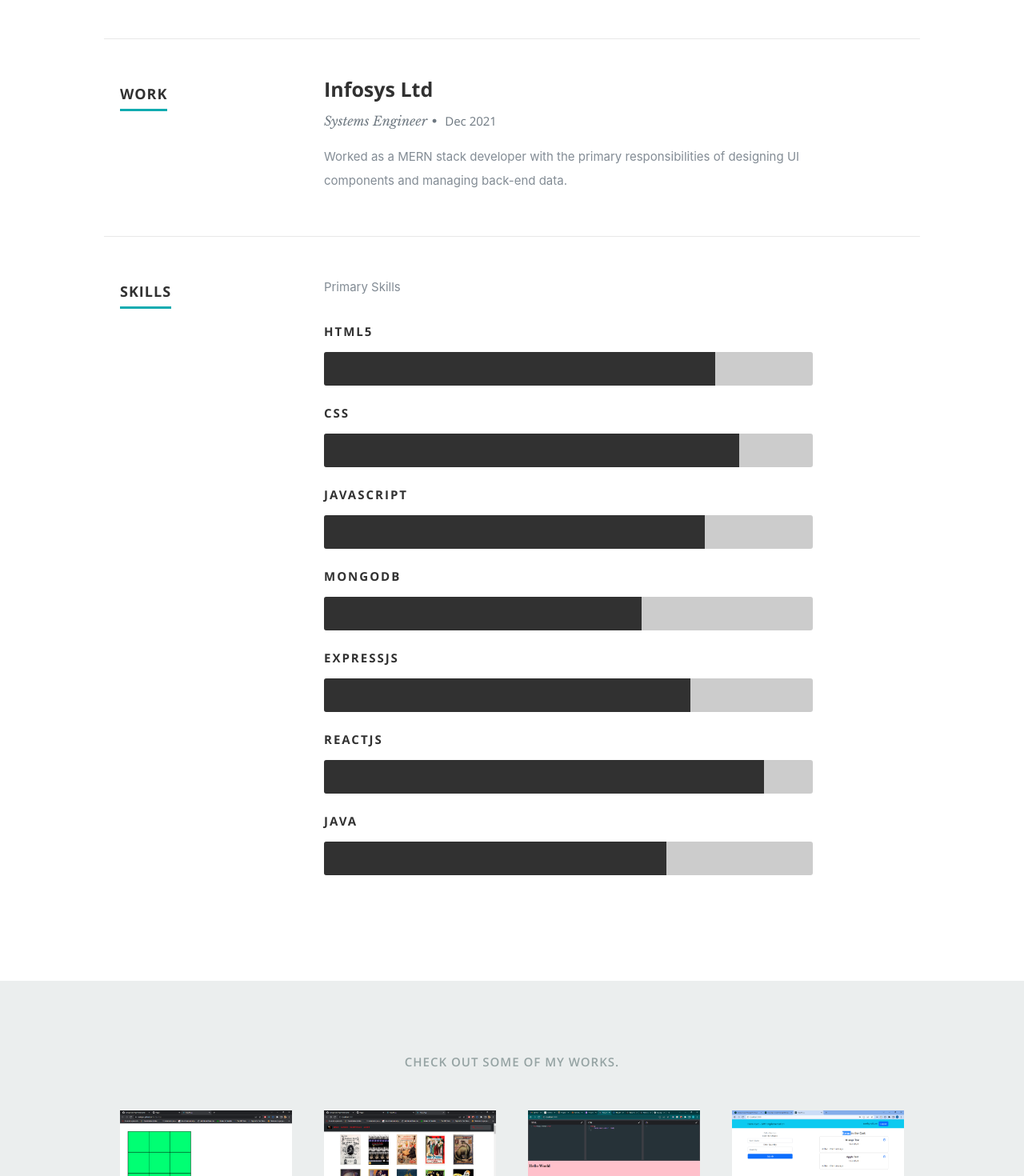
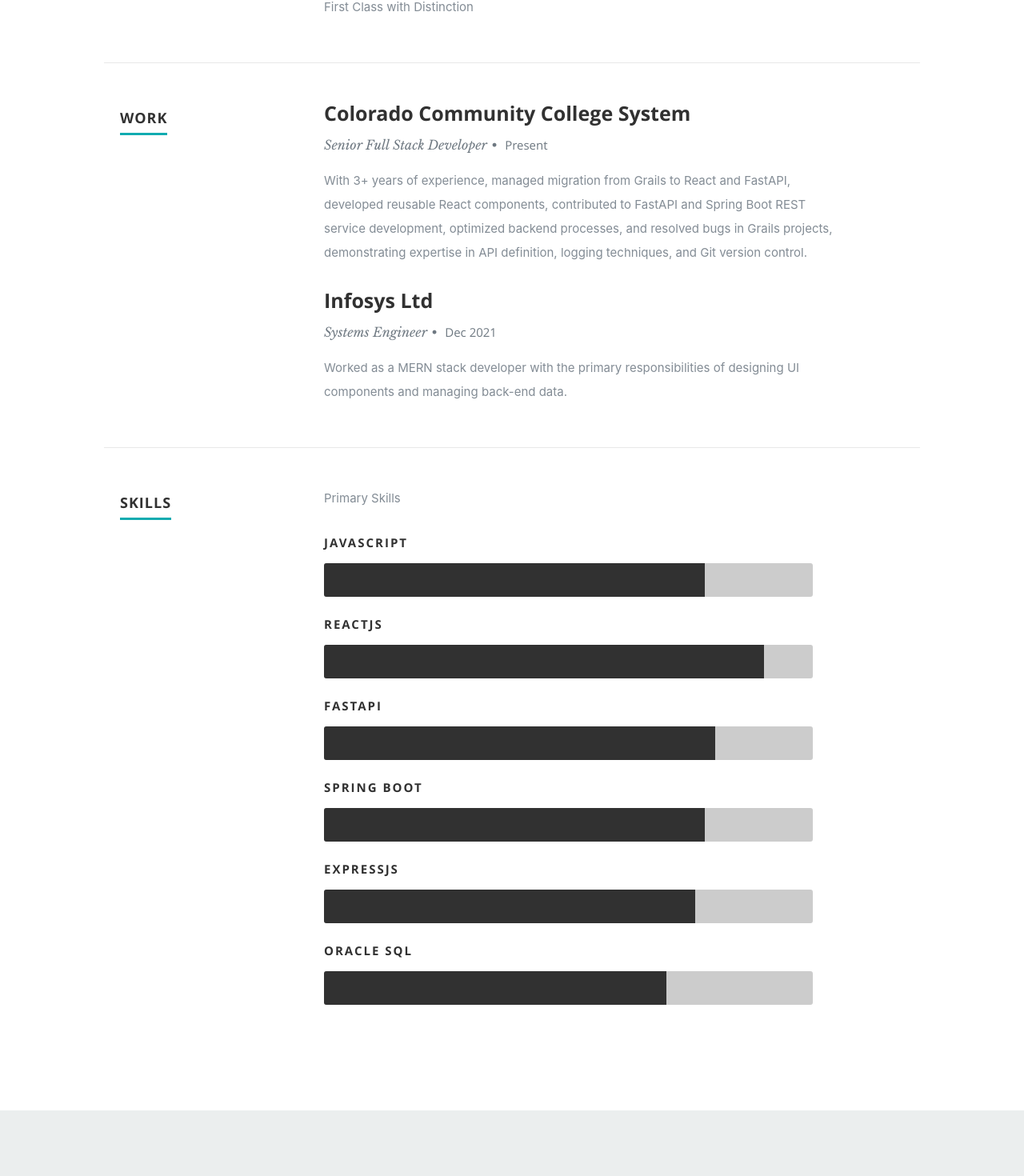
Before and after one commit to isaitejan/SaiTejaNadakuditiPortfolio, a React (Create React App) app: page / in a window 1280 px wide. Shown: the part 1537-3007 px from the top of the page at 80% size. Built offline with nearby package versions, Linux system fonts and the light colour scheme.

Commit message:
Updated Information

```diff
--- a/package.json
+++ b/package.json
@@ -8,7 +8,7 @@
     "js-file-download": "^0.4.12",
     "react": "^16.6.0",
     "react-dom": "^16.6.0",
-    "react-scripts": "^2.1.3"
+    "react-scripts": "^2.1.8"
   },
   "scripts": {
     "predeploy": "npm run build",
--- a/public/css/layout.css
+++ b/public/css/layout.css
@@ -365,10 +365,25 @@
   	-moz-animation: html5 2s ease;
   	-webkit-animation: html5 2s ease;
 }
+.springboot {
+   width: 78%;
+  	-moz-animation: html5 2s ease;
+  	-webkit-animation: html5 2s ease;
+}
+.oraclesql {
+   width: 70%;
+  	-moz-animation: html5 2s ease;
+  	-webkit-animation: html5 2s ease;
+}
 .expressjs {
-   width: 75%;
+   width: 76%;
    -moz-animation: expressjs 2s ease;
    -webkit-animation: expressjs 2s ease;
+}
+.fastapi {
+   width: 80%;
+  	-moz-animation: html5 2s ease;
+  	-webkit-animation: html5 2s ease;
 }
 .mongodb {
    width: 65%;
--- a/src/components/Resume.js
+++ b/src/components/Resume.js
@@ -80,7 +80,7 @@
                   resumeData.skills && resumeData.skills.map((item) => {
                     return(
                       <li>
-                      <span className={`bar-expand ${item.skillname.toLowerCase()}`}>
+                      <span className={`bar-expand ${item.skillname.replace(/\s/g, '').toLowerCase()}`}>
                       </span><em>{item.skillname}</em>
                       </li>
                     )
--- a/src/resumeData.js
+++ b/src/resumeData.js
@@ -1,7 +1,7 @@
 let resumeData = {
     // "imagebaseurl":"https://rbhatia46.github.io/",
     "name": "Sai Teja N",
-    "role": "Software Engineer",
+    "role": "Senior Full Stack Developer",
     "linkedinId":"sai-teja-nadakuditi",
     "skypeid": "Your skypeid",
     "roleDescription": "I'm a Software Engineer by day, code ninja by night, and a caffeine-fueled problem solver at all times .",
@@ -22,9 +22,9 @@
           "className":"fa fa-instagram"
         }
       ],
-    "aboutme":"I'm currently pursuing my Masters in Computer Science at University of Central Missouri. I have an experience of 2 years in developing Single Page Applications using MERN Stack.",
-    "address":"6655 W141st St, Apt#3402",
-    "address2":"Overland Park, Kansas - 66223",
+    "aboutme":"I'm currently employed as a Sr Full Stack Developer at Colorado Community College System. I handle end-to-end development tasks, including frontend and backend, database management, API integration, and ensuring seamless user experiences.",
+    "address":"3725 Buchtel Blvd",
+    "address2":"Denver, Colorado - 80210",
     "contactNo":"+1 9133265307",
     "mailid":"saitejanadakuditi1997@gmail.com",
     "education":[
@@ -45,6 +45,13 @@
     ],
     "work":[
       {
+        "CompanyName":"Colorado Community College System",
+        "specialization":"Senior Full Stack Developer",
+        "MonthOfLeaving":"Present",
+        // "YearOfLeaving":"2021",
+        "Achievements":"With 3+ years of experience, managed migration from Grails to React and FastAPI, developed reusable React components, contributed to FastAPI and Spring Boot REST service development, optimized backend processes, and resolved bugs in Grails projects, demonstrating expertise in API definition, logging techniques, and Git version control."
+      },
+      {
         "CompanyName":"Infosys Ltd",
         "specialization":"Systems Engineer",
         "MonthOfLeaving":"Dec",
@@ -55,25 +62,22 @@
     "skillsDescription":"Primary Skills",
     "skills":[
       {
-        "skillname":"HTML5"
-      },
-      {
-        "skillname":"CSS"
-      },
-      {
         "skillname":"JavaScript"
       },
       {
-        "skillname":"MongoDB"
+        "skillname":"Reactjs"
+      },
+      {
+        "skillname":"FastAPI"
+      },
+      {
+        "skillname":"Spring Boot"
       },
       {
         "skillname":"Expressjs"
       },
       {
-        "skillname":"Reactjs"
-      },
-      {
-        "skillname":"Java"
+        "skillname":"Oracle SQL"
       }
     ],
     "portfolio":[
```
Also changed, not shown: 1 other file (tests, documents, lock files or other folders).
